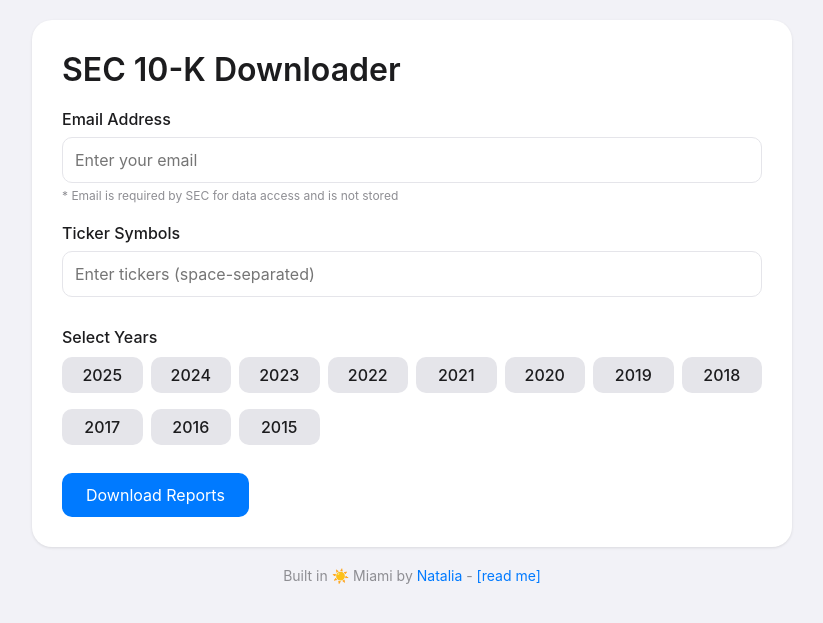
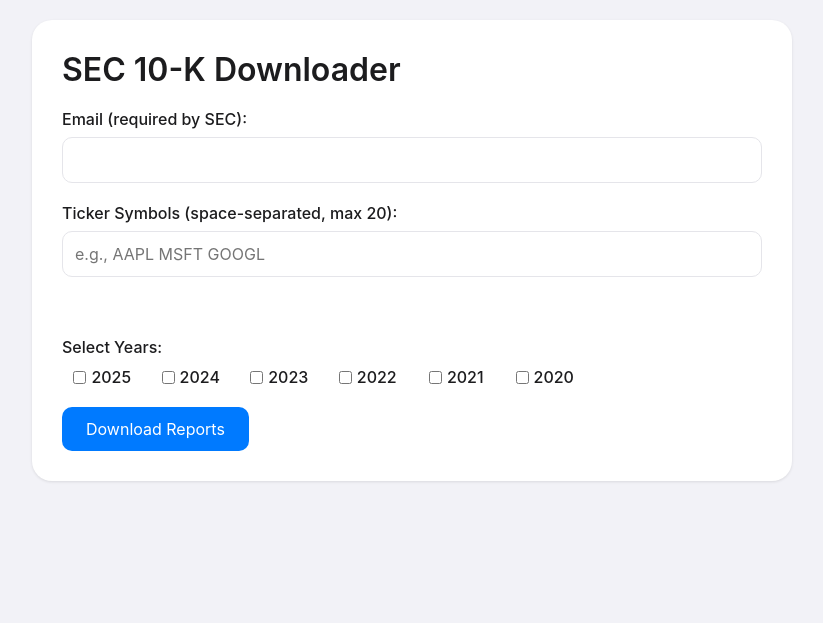
Before and after one commit to conradkbarrett/sec-10k, a Flask app: page / in a window 1280 px wide. Shown: the top 623 px of the page, without its empty margins (228-1051 px from the left). Run offline with Flask 3, Linux system fonts and the light colour scheme.

Commit message:
Refactor: Simplified Flask app with Docker support for SEC 10-K downloads

```diff
--- a/app.py
+++ b/app.py
@@ -4,8 +4,12 @@ import re
 import os
 import zipfile
 from io import BytesIO
-import shutil
 import tempfile
+import logging
+
+# Configure logging
+logging.basicConfig(level=logging.INFO)
+logger = logging.getLogger(__name__)
 
 app = Flask(__name__)
 
@@ -15,59 +19,71 @@ def index():
 
 @app.route('/download', methods=['POST'])
 def download():
-    data = request.get_json()
-    email = data.get('email')
-    tickers = data.get('tickers', [])
-    years = data.get('years', [])
+    try:
+        data = request.get_json()
+        logger.info(f"Received request data: {data}")
 
-    if not email or not re.match(r"[^@]+@[^@]+\.[^@]+", email):
-        return jsonify({'error': 'Please provide a valid email address'}), 400
+        email = data.get('email')
+        tickers = data.get('tickers', [])
+        years = data.get('years', [])
 
-    if not tickers:
-        return jsonify({'error': 'Please provide at least one ticker symbol'}), 400
+        logger.info(f"Processing request for email: {email}, tickers: {tickers}, years: {years}")
 
-    if len(tickers) > 20:
-        return jsonify({'error': 'Maximum 20 ticker symbols allowed'}), 400
+        # Convert years to integers
+        years = [int(year) for year in years]
 
-    if not years:
-        return jsonify({'error': 'Please select at least one year'}), 400
+        if not email or not re.match(r"[^@]+@[^@]+\.[^@]+", email):
+            return jsonify({'error': 'Please provide a valid email address'}), 400
 
-    # Create a temporary directory using tempfile
-    with tempfile.TemporaryDirectory() as temp_dir:
-        try:
-            # Create downloads directory inside temp directory
-            downloads_dir = os.path.join(temp_dir, 'sec_downloads')
-            os.makedirs(downloads_dir, exist_ok=True)
+        if not tickers:
+            return jsonify({'error': 'Please provide at least one ticker symbol'}), 400
 
-            # Download files for each ticker and year combination
-            for ticker in tickers:
-                try:
-                    success = download_10k(ticker, email, base_dir=downloads_dir, years=years)
-                    if not success:
-                        return jsonify({'error': f'Failed to download data for {ticker}. Please verify the ticker symbol is correct.'}), 400
-                except Exception as e:
-                    return jsonify({'error': f'Error processing {ticker}: {str(e)}'}), 400
+        if len(tickers) > 20:
+            return jsonify({'error': 'Maximum 20 ticker symbols allowed'}), 400
 
-            # Create zip file in memory
-            memory_file = BytesIO()
-            with zipfile.ZipFile(memory_file, 'w', zipfile.ZIP_DEFLATED) as zf:
-                for root, dirs, files in os.walk(downloads_dir):
-                    for file in files:
-                        file_path = os.path.join(root, file)
-                        arcname = os.path.relpath(file_path, downloads_dir)
-                        zf.write(file_path, arcname)
+        if not years:
+            return jsonify({'error': 'Please select at least one year'}), 400
 
-            memory_file.seek(0)
+        with tempfile.TemporaryDirectory() as temp_dir:
+            try:
+                downloads_dir = os.path.join(temp_dir, 'sec_downloads')
+                os.makedirs(downloads_dir, exist_ok=True)
 
-            return send_file(
-                memory_file,
-                mimetype='application/zip',
-                as_attachment=True,
-                download_name='sec_filings.zip'
-            )
+                for ticker in tickers:
+                    try:
+                        logger.info(f"Downloading data for {ticker}")
+                        success = download_10k(ticker, email, base_dir=downloads_dir, years=years)
+                        if not success:
+                            return jsonify({'error': f'Failed to download data for {ticker}. Please verify the ticker symbol is correct.'}), 400
+                    except Exception as e:
+                        logger.error(f"Error processing {ticker}: {str(e)}")
+                        return jsonify({'error': f'Error processing {ticker}: {str(e)}'}), 400
 
-        except Exception as e:
-            return jsonify({'error': f'Server error: {str(e)}'}), 500
+                memory_file = BytesIO()
+                with zipfile.ZipFile(memory_file, 'w', zipfile.ZIP_DEFLATED) as zf:
+                    for root, dirs, files in os.walk(downloads_dir):
+                        for file in files:
+                            file_path = os.path.join(root, file)
+                            arcname = os.path.relpath(file_path, downloads_dir)
+                            zf.write(file_path, arcname)
+
+                memory_file.seek(0)
+                logger.info("Successfully created zip file")
+
+                return send_file(
+                    memory_file,
+                    mimetype='application/zip',
+                    as_attachment=True,
+                    download_name='sec_filings.zip'
+                )
+
+            except Exception as e:
+                logger.error(f"Server error: {str(e)}")
+                return jsonify({'error': f'Server error: {str(e)}'}), 500
+
+    except Exception as e:
+        logger.error(f"Unexpected error: {str(e)}")
+        return jsonify({'error': 'An unexpected error occurred'}), 500
 
 if __name__ == '__main__':
-    app.run(debug=True)
+    app.run(host='0.0.0.0', port=5000, debug=True)
--- a/templates/index.html
+++ b/templates/index.html
@@ -64,20 +64,15 @@
             border-color: var(--primary-color);
         }
 
-        .email-note {
-            font-size: 12px;
-            color: #8E8E93;
-            margin-top: 5px;
-        }
-
-        .ticker-container, .year-container {
+        .ticker-container {
             display: flex;
             flex-wrap: wrap;
             gap: 8px;
             margin-top: 10px;
+            min-height: 30px;
         }
 
-        .ticker, .year {
+        .ticker {
             background: var(--primary-color);
             color: white;
             padding: 6px 12px;
@@ -87,7 +82,7 @@
             font-size: 14px;
         }
 
-        .ticker .remove, .year .remove {
+        .ticker .remove {
             margin-left: 8px;
             cursor: pointer;
             font-weight: bold;
@@ -101,22 +96,21 @@
         }
 
         .year-checkbox {
-            display: none;
+            display: flex;
+            align-items: center;
+            justify-content: center;
+            gap: 5px;
         }
 
-        .year-label {
-            display: block;
-            padding: 8px;
-            text-align: center;
-            background: #E5E5EA;
-            border-radius: 10px;
+        .year-checkbox input[type="checkbox"] {
+            width: auto;
+            margin: 0;
             cursor: pointer;
-            transition: all 0.3s;
         }
 
-        .year-checkbox:checked + .year-label {
-            background: var(--primary-color);
-            color: white;
+        .year-checkbox label {
+            margin: 0;
+            cursor: pointer;
         }
 
         button {
@@ -155,138 +149,92 @@
             background: #E5FFE9;
             color: var(--success-color);
         }
-
-        .miami-signature {
-            font-size: 14px;
-            color: #8E8E93;
-            margin-top: 20px;
-            text-align: center;
-        }
-
-        .miami-signature a {
-            color: var(--primary-color);
-            text-decoration: none;
-            transition: opacity 0.2s;
-        }
-
-        .miami-signature a:hover {
-            opacity: 0.8;
-        }
     </style>
 </head>
 <body>
     <div class="container">
         <h1>SEC 10-K Downloader</h1>
         <div class="form-group">
-            <label for="email">Email Address</label>
-            <input type="email" id="email" placeholder="Enter your email">
-            <div class="email-note">* Email is required by SEC for data access and is not stored</div>
+            <label for="email">Email (required by SEC):</label>
+            <input type="email" id="email" required>
         </div>
-
         <div class="form-group">
-            <label for="tickers">Ticker Symbols</label>
-            <input type="text" id="tickers" placeholder="Enter tickers (space-separated)">
-            <div class="ticker-container" id="ticker-container"></div>
+            <label for="tickers">Ticker Symbols (space-separated, max 20):</label>
+            <input type="text" id="tickers" placeholder="e.g., AAPL MSFT GOOGL" required>
+            <div id="ticker-container" class="ticker-container"></div>
         </div>
-
         <div class="form-group">
-            <label>Select Years</label>
-            <div class="years-grid" id="years-grid">
-                <!-- Years will be populated by JavaScript -->
-            </div>
+            <label>Select Years:</label>
+            <div class="years-grid" id="years-grid"></div>
         </div>
-
-        <button onclick="startDownload()" id="downloadBtn">Download Reports</button>
+        <button onclick="downloadReports()">Download Reports</button>
         <div id="status"></div>
     </div>
 
-    <div class="miami-signature">
-        Built in ☀️ Miami by <a href="https://nataliaq.com" target="_blank">Natalia</a> - <a href="https://github.com/conradkbarrett/sec-10k#readme" target="_blank">[read me]</a>
-    </div>
-
     <script>
-        let tickers = new Set();
-        let selectedYears = new Set();
-
-        // Populate years (current year - 10 to current year)
+        // Populate years (current year - 5 to current year)
         const currentYear = new Date().getFullYear();
         const yearsGrid = document.getElementById('years-grid');
-        for (let year = currentYear; year >= currentYear - 10; year--) {
-            const input = document.createElement('input');
-            input.type = 'checkbox';
-            input.id = `year-${year}`;
-            input.className = 'year-checkbox';
-            input.value = year;
-            input.addEventListener('change', function() {
-                if (this.checked) {
-                    selectedYears.add(year);
-                } else {
-                    selectedYears.delete(year);
-                }
-            });
-
-            const label = document.createElement('label');
-            label.htmlFor = `year-${year}`;
-            label.className = 'year-label';
-            label.textContent = year;
-
-            yearsGrid.appendChild(input);
-            yearsGrid.appendChild(label);
+        for (let year = currentYear; year >= currentYear - 5; year--) {
+            const yearDiv = document.createElement('div');
+            yearDiv.className = 'year-checkbox';
+            yearDiv.innerHTML = `
+                <input type="checkbox" id="year-${year}" value="${year}">
+                <label for="year-${year}">${year}</label>
+            `;
+            yearsGrid.appendChild(yearDiv);
         }
 
+        // Handle ticker input
         document.getElementById('tickers').addEventListener('keyup', function(e) {
             if (e.key === ' ' || e.key === 'Enter') {
-                addTicker(this.value);
+                const ticker = this.value.trim().toUpperCase();
+                if (ticker) {
+                    addTicker(ticker);
+                    this.value = '';
+                }
             }
         });
 
-        document.getElementById('tickers').addEventListener('blur', function() {
-            if (this.value.trim()) {
-                addTicker(this.value);
-            }
-        });
-
-        function addTicker(value) {
-            const ticker = value.replace(/[\s,]+/g, '').trim().toUpperCase();
-            if (ticker && tickers.size < 20) {
-                tickers.add(ticker);
-                updateTickerDisplay();
-                document.getElementById('tickers').value = '';
-            }
+        function addTicker(ticker) {
+            const container = document.getElementById('ticker-container');
+            const tickerDiv = document.createElement('div');
+            tickerDiv.className = 'ticker';
+            tickerDiv.innerHTML = `${ticker}<span class="remove" onclick="this.parentElement.remove()">×</span>`;
+            container.appendChild(tickerDiv);
         }
 
-        function removeTicker(ticker) {
-            tickers.delete(ticker);
-            updateTickerDisplay();
-        }
+        async function downloadReports() {
+            const email = document.getElementById('email').value;
+            const tickersInput = document.getElementById('tickers').value;
+            // Get all visible ticker tags and the current input
+            const visibleTickers = Array.from(document.querySelectorAll('.ticker'))
+                .map(el => el.textContent.replace('×', '').trim());
+            const currentTicker = tickersInput.trim();
 
-        function updateTickerDisplay() {
-            const container = document.getElementById('ticker-container');
-            container.innerHTML = '';
-            tickers.forEach(ticker => {
-                const div = document.createElement('div');
-                div.className = 'ticker';
-                div.innerHTML = `${ticker}<span class="remove" onclick="removeTicker('${ticker}')">×</span>`;
-                container.appendChild(div);
+            // Combine visible tickers with current input if it exists
+            const tickers = currentTicker ?
+                [...visibleTickers, currentTicker] :
+                visibleTickers;
+
+            const years = [];
+            document.querySelectorAll('input[type="checkbox"]:checked').forEach(cb => {
+                years.push(parseInt(cb.value));
             });
-        }
 
-        async function startDownload() {
-            const email = document.getElementById('email').value;
-            const statusDiv = document.getElementById('status');
-            const downloadBtn = document.getElementById('downloadBtn');
-
-            if (!email || !tickers.size || !selectedYears.size) {
+            if (!email || !tickers.length || !years.length) {
+                const statusDiv = document.getElementById('status');
                 statusDiv.className = 'error';
+                statusDiv.textContent = 'Please provide email, ticker symbols, and select at least one year.';
                 statusDiv.style.display = 'block';
-                statusDiv.textContent = 'Please provide email, ticker symbols, and select at least one year.';
                 return;
             }
 
+            const statusDiv = document.getElementById('status');
+            const downloadBtn = document.querySelector('button');
             downloadBtn.disabled = true;
-            statusDiv.className = '';
+            statusDiv.textContent = 'Downloading... This may take a few minutes.';
             statusDiv.style.display = 'block';
-            statusDiv.textContent = 'Downloading... This may take a few minutes.';
 
             try {
                 const response = await fetch('/download', {
@@ -294,11 +242,7 @@
                     headers: {
                         'Content-Type': 'application/json',
                     },
-                    body: JSON.stringify({
-                        email: email,
-                        tickers: Array.from(tickers),
-                        years: Array.from(selectedYears)
-                    })
+                    body: JSON.stringify({ email, tickers, years })
                 });
 
                 if (response.ok) {
@@ -310,21 +254,21 @@
                     document.body.appendChild(a);
                     a.click();
                     window.URL.revokeObjectURL(url);
-                    document.body.removeChild(a);
-
+                    a.remove();
                     statusDiv.className = 'success';
                     statusDiv.textContent = 'Download complete!';
                 } else {
-                    const data = await response.json();
+                    const error = await response.json();
                     statusDiv.className = 'error';
-                    statusDiv.textContent = data.error || 'An error occurred during download.';
+                    statusDiv.textContent = error.error || 'An error occurred';
                 }
             } catch (error) {
+                console.error('Download error:', error);
                 statusDiv.className = 'error';
                 statusDiv.textContent = 'An error occurred during download.';
+            } finally {
+                downloadBtn.disabled = false;
             }
-
-            downloadBtn.disabled = false;
         }
     </script>
 </body>
```
Also changed, not shown: app.js (added, +11 -0 lines), my-docker-app/package.json (added, +12 -0 lines), requirements.txt (+3 -82 lines), sec_downloader.py (+20 -97 lines), sec-downloader/app.py (added), sec-downloader/requirements.txt (added), sec-downloader/sec_downloader.py (added), sec-downloader/templates/index.html (added), 5 other files.
